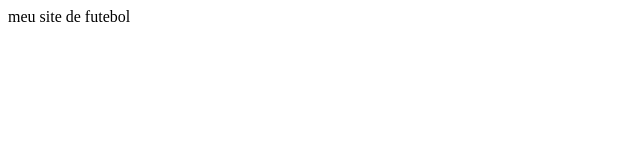
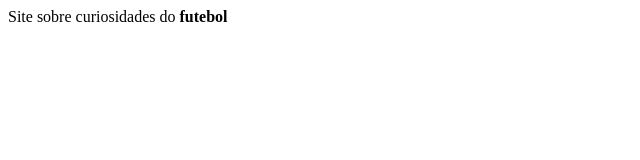
Before and after one commit to gabrielr08/gabrielgostoso, a plain HTML site: page index.html in a window 1280 px wide. Shown: the whole page, without its empty margins (0-640 px from the left). Drawn offline with Linux system fonts and the light colour scheme.

Commit message:
Update index.html

```diff
--- a/index.html
+++ b/index.html
@@ -1,3 +1,6 @@
 <html>
-  meu site de futebol
+<p>Site sobre curiosidades do <strong>futebol</strong></p>
+
+
+
 </html>
```
